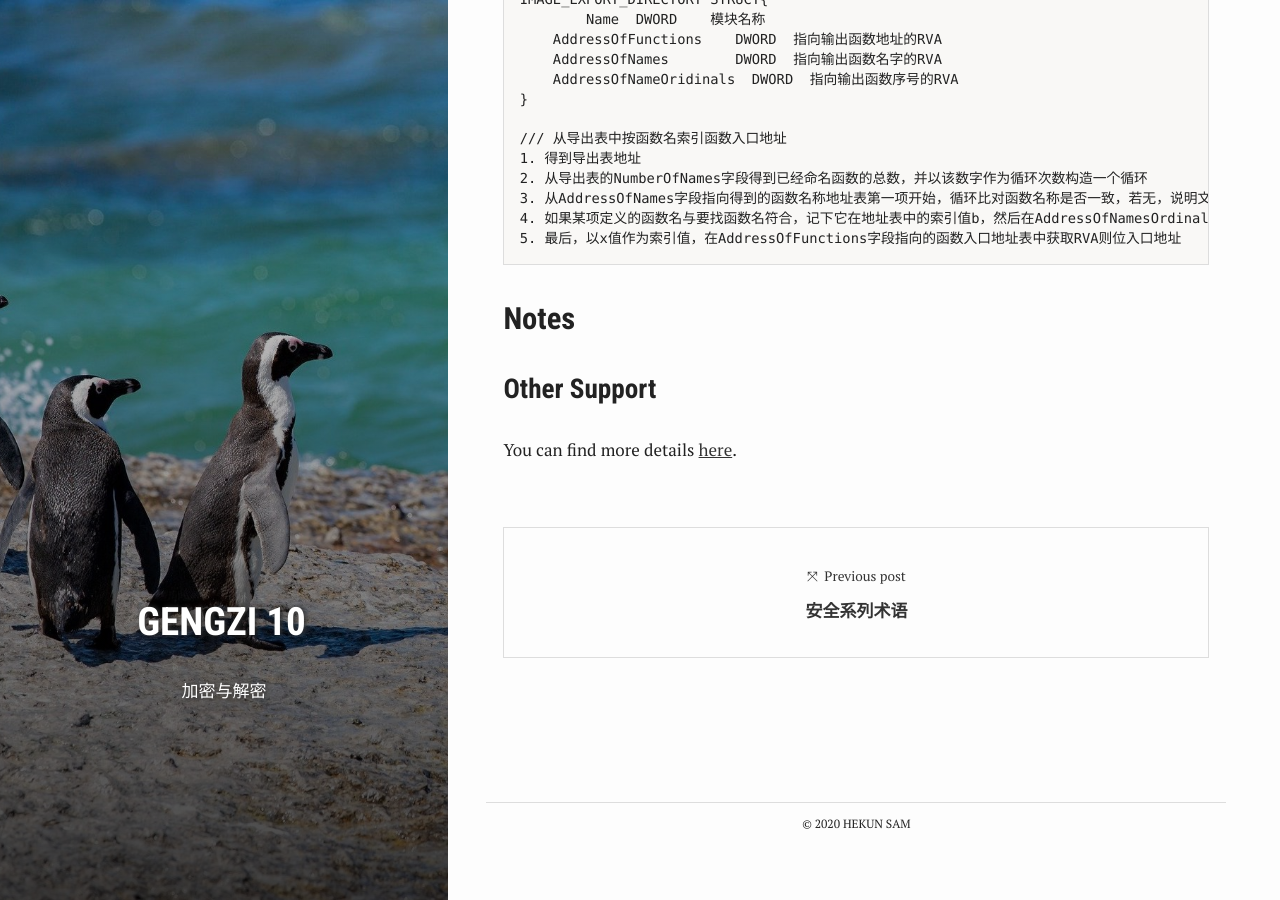
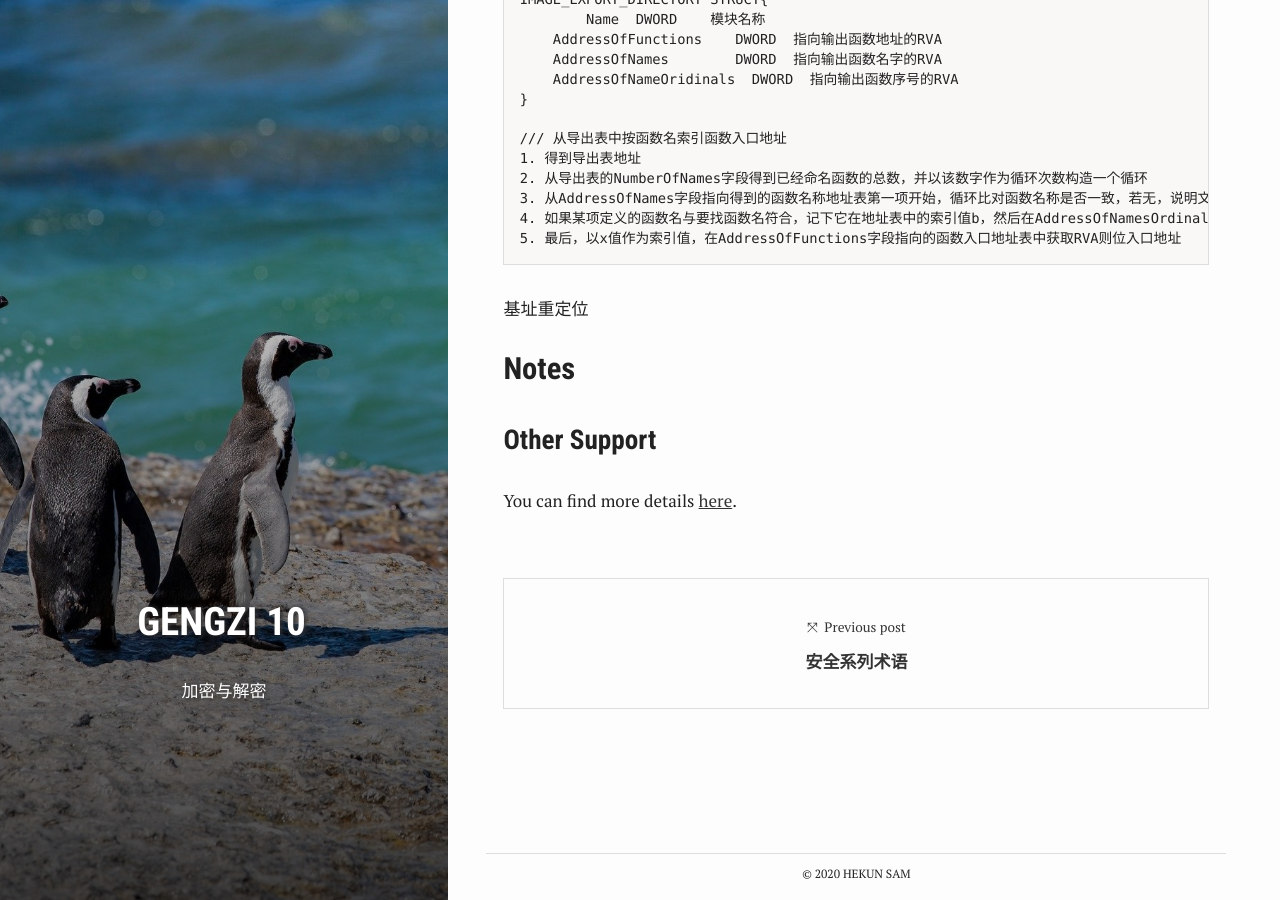
Before and after one commit to yalisandsoso/yalisandsoso.github.io, a Jekyll site: the page built from _posts/2020-10-10-PE架构全解.md, in a window 1280 px wide and 900 px high, scrolled down 3081 px. Built offline with Jekyll 4.4.1, drawn with Linux system fonts in a browser that asks for light colours.

Commit message:
no message

````diff
--- a/_posts/2020-10-10-PE架构全解.md
+++ b/_posts/2020-10-10-PE架构全解.md
@@ -156,6 +156,8 @@ IMAGE_EXPORT_DIRECTORY STRUCT{
 5. 最后，以x值作为索引值，在AddressOfFunctions字段指向的函数入口地址表中获取RVA则位入口地址
 ```
 
+基址重定位
+
 
 
 ## Notes
````
